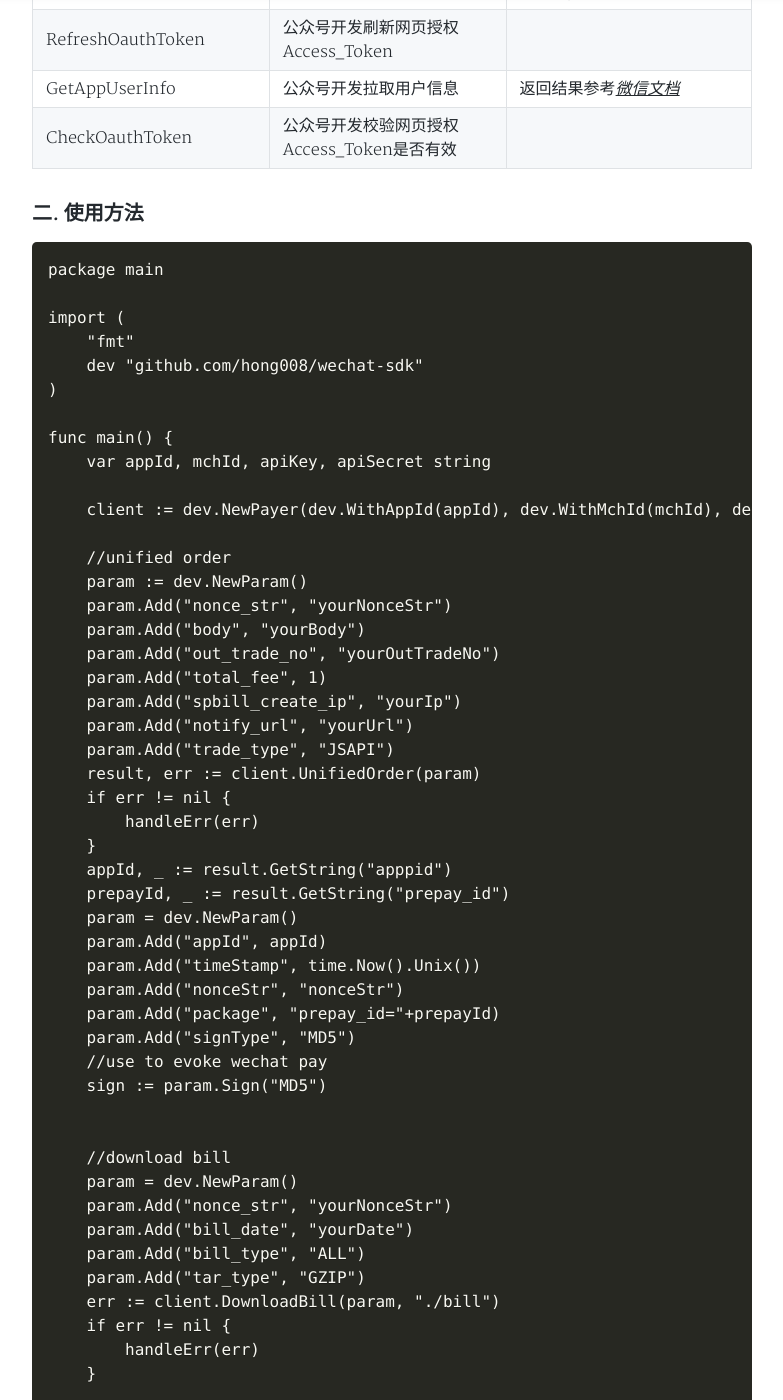
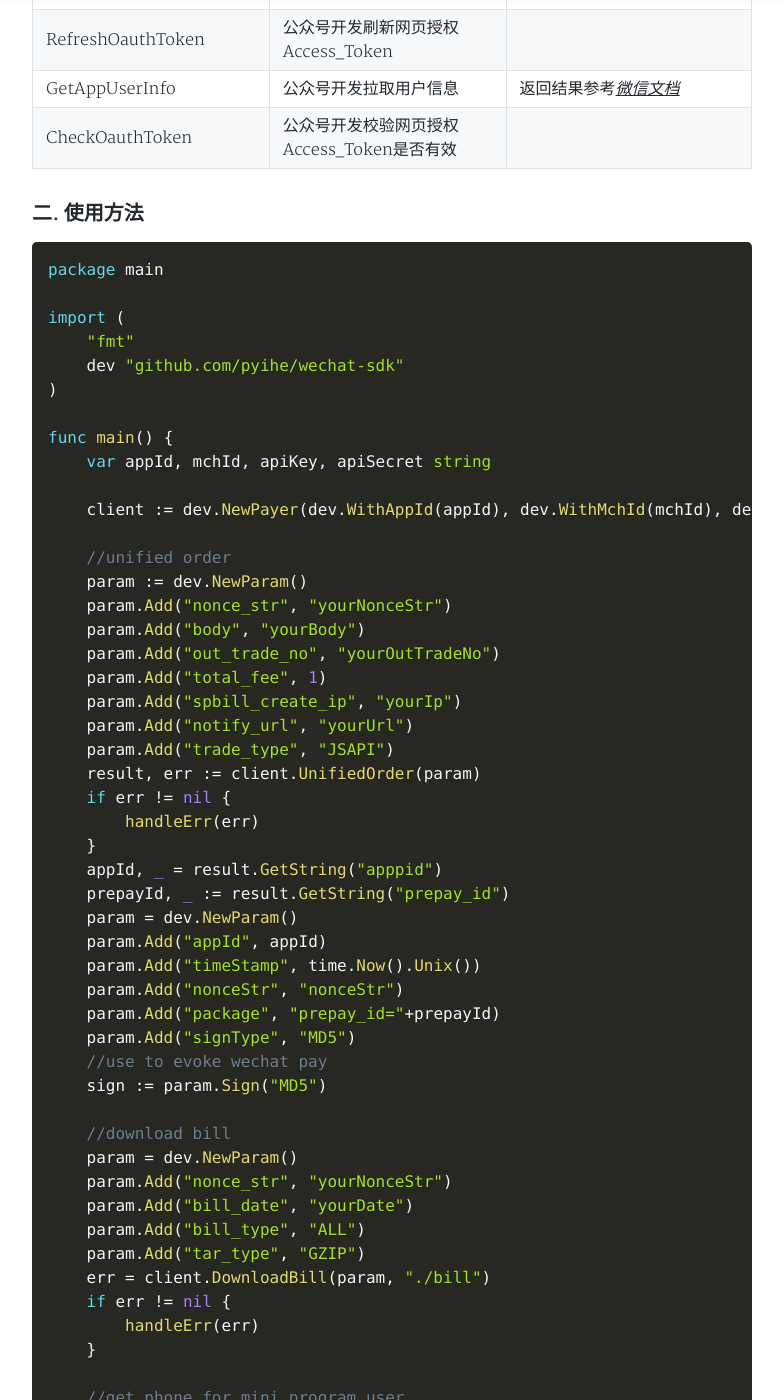
Before and after one commit to pyihe/pyihe.github.io, a Jekyll site: the page built from _posts/2020-05-28-Golang微信支付API.md, in a window 1280 px wide and 1400 px high, scrolled down 1805 px. Shown: the whole window, without its empty margins (248-1031 px from the left). Built offline with Jekyll 4.4.1, drawn with Linux system fonts in a browser that asks for light colours; nearby versions of some CDN libraries; a style sheet for code colours, icons or effects is not loaded; some of the changed text lies outside the part shown.

Commit message:
add article

````diff
--- a/_posts/2020-05-28-Golang微信支付API.md
+++ b/_posts/2020-05-28-Golang微信支付API.md
@@ -44,12 +44,12 @@ tags: 微信开发
 
 ### 二. 使用方法
 
-```
+```go
 package main
 
 import (
 	"fmt"
-	dev "github.com/hong008/wechat-sdk"
+	dev "github.com/pyihe/wechat-sdk"
 )
 
 func main() {
@@ -70,7 +70,7 @@ func main() {
 	if err != nil {
 		handleErr(err)
 	}
-    appId, _ := result.GetString("apppid")
+    appId, _ = result.GetString("apppid")
     prepayId, _ := result.GetString("prepay_id")
     param = dev.NewParam()
     param.Add("appId", appId)
@@ -81,21 +81,19 @@ func main() {
     //use to evoke wechat pay
     sign := param.Sign("MD5")
 
-
     //download bill
 	param = dev.NewParam()
 	param.Add("nonce_str", "yourNonceStr")
 	param.Add("bill_date", "yourDate")
 	param.Add("bill_type", "ALL")
 	param.Add("tar_type", "GZIP")
-	err := client.DownloadBill(param, "./bill")
+	err = client.DownloadBill(param, "./bill")
 	if err != nil {
 		handleErr(err)
 	}
 
-
     //get phone for mini program user
-    result, err := client.GetUserPhoneForMini("code", "encryptedData", "iv")
+    result, err = client.GetUserPhoneForMini("code", "encryptedData", "iv")
     if err != nil {
     	handleErr(err)
     }
@@ -111,14 +109,14 @@ func main() {
 }
 ```
 
-```
+```go
 package main
 
 import (
 	"fmt"
 	"net/http"
 
-	dev "github.com/hong008/wechat-sdk"
+	dev "github.com/pyihe/wechat-sdk"
 )
 
 func main() {
````
Also changed, not shown: other parts of _posts/2020-05-28-Golang微信支付API.md (+1 -1 lines), _posts/2020-05-27-Github搭建个人博客.md (+4 -0 lines), _posts/2020-05-28-Golang判断slice中是否存在某个item.md (added, +52 -0 lines), _posts/2020-05-28-Mac通过homebrew安装supervisor，并添加process.md (added, +39 -0 lines), _posts/2020-05-31-supervisior启动进程时报错: unknown error making dispatchers for 'etcd': EACCES.md (added, +17 -0 lines), assets/img/2020-05-29/基准测试.jpg (added), assets/img/2020-05-30/etcd配置.jpg (added), assets/img/2020-05-30/list.jpg (added), assets/img/2020-05-30/取消注释.jpg (added), assets/img/2020-05-30/查看process.jpg (added), assets/img/2020-05-31/error.jpg (added), assets/img/2020-05-31/succ.jpg (added).
